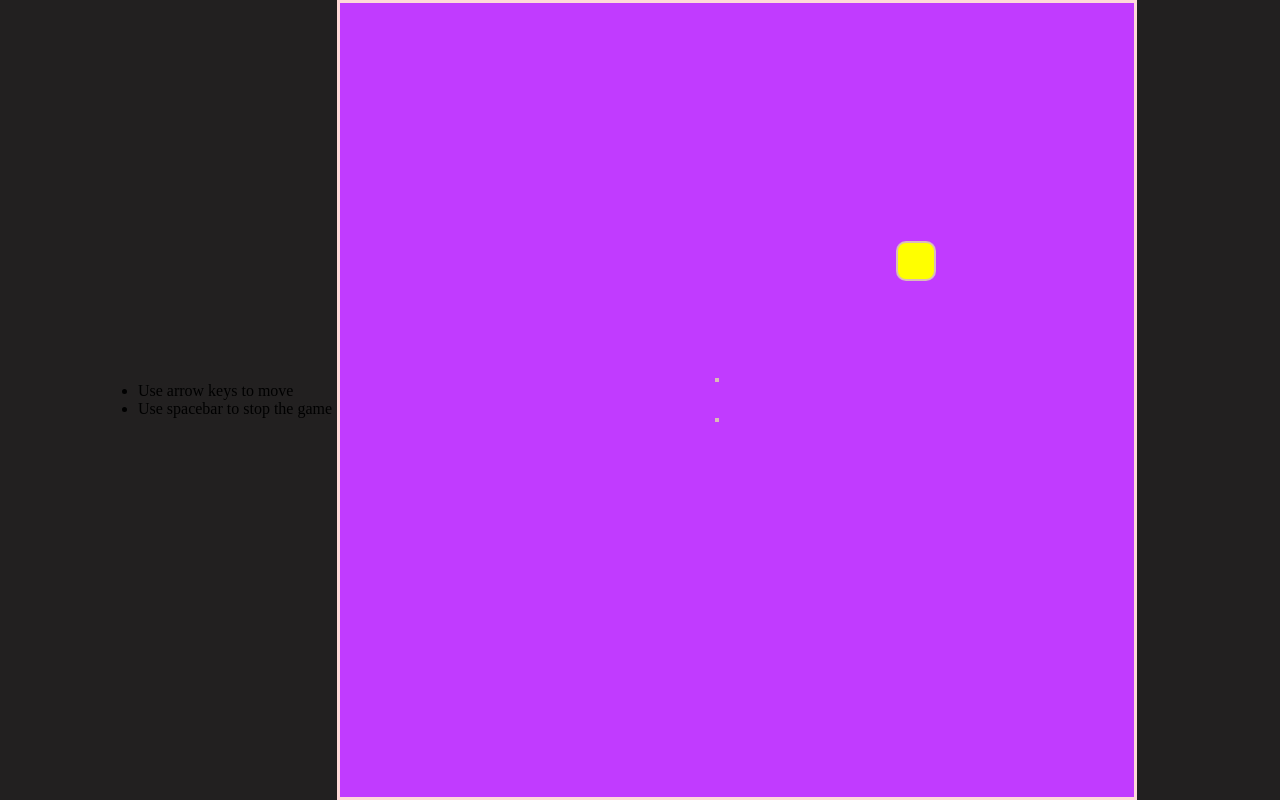
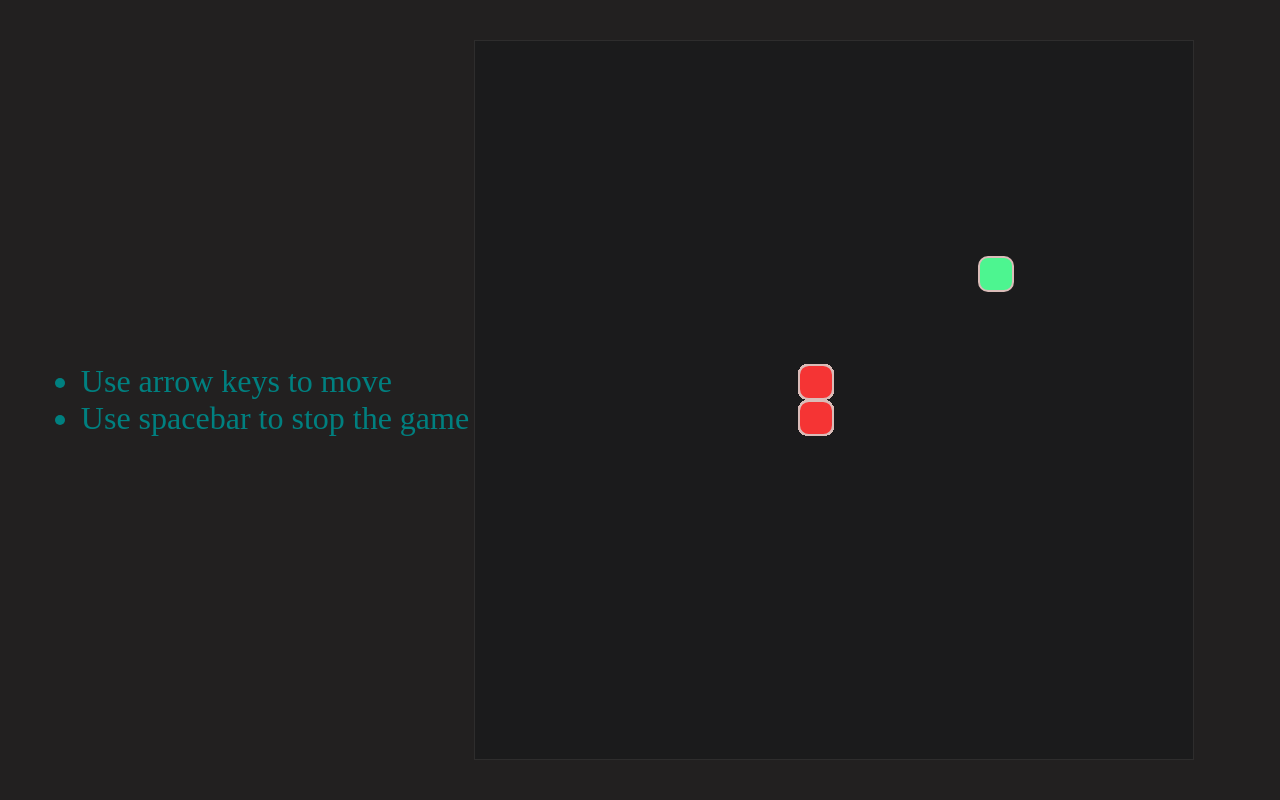
Before and after one commit to Arunsahu07/snake-game, a plain HTML site: page index.html in a window 1280 px wide. Drawn offline with Linux system fonts and the light colour scheme.

Commit message:
Update style.css

```diff
--- a/style.css
+++ b/style.css
@@ -5,13 +5,13 @@
   /* margin: auto; */
 }
 .board {
-  width: 100vmin;
-  height: 100vmin;
-  background-color: rgb(193, 59, 255);
+  width: 90vh;
+  height: 90vh;
+  background-color: rgb(27, 27, 28);
   display: grid;
   grid-template-columns: repeat(20, 1fr);
   grid-template-rows: repeat(20, 1fr);
-  border: 3px solid rgb(255, 217, 217);
+  border: 1px solid rgb(46, 45, 45);
   margin:5px;
 }
 body {
@@ -28,10 +28,17 @@ body {
 .cell,
 .food {
   /* border-radius: 50%; */
-  background-color: blue;
+  background-color: rgb(245, 52, 52);
   border: 0.25vmin solid rgb(218, 188, 184);
+  width: 4.5vmin;
+  height: 4.5vmin;
 }
 .food {
-  background-color: yellow;
+  background-color: rgb(77, 245, 144);
   border-radius: 10px;
 }
+li{
+  color: teal;
+  font-weight: 400;
+  font-size: 2rem;
+}
```
